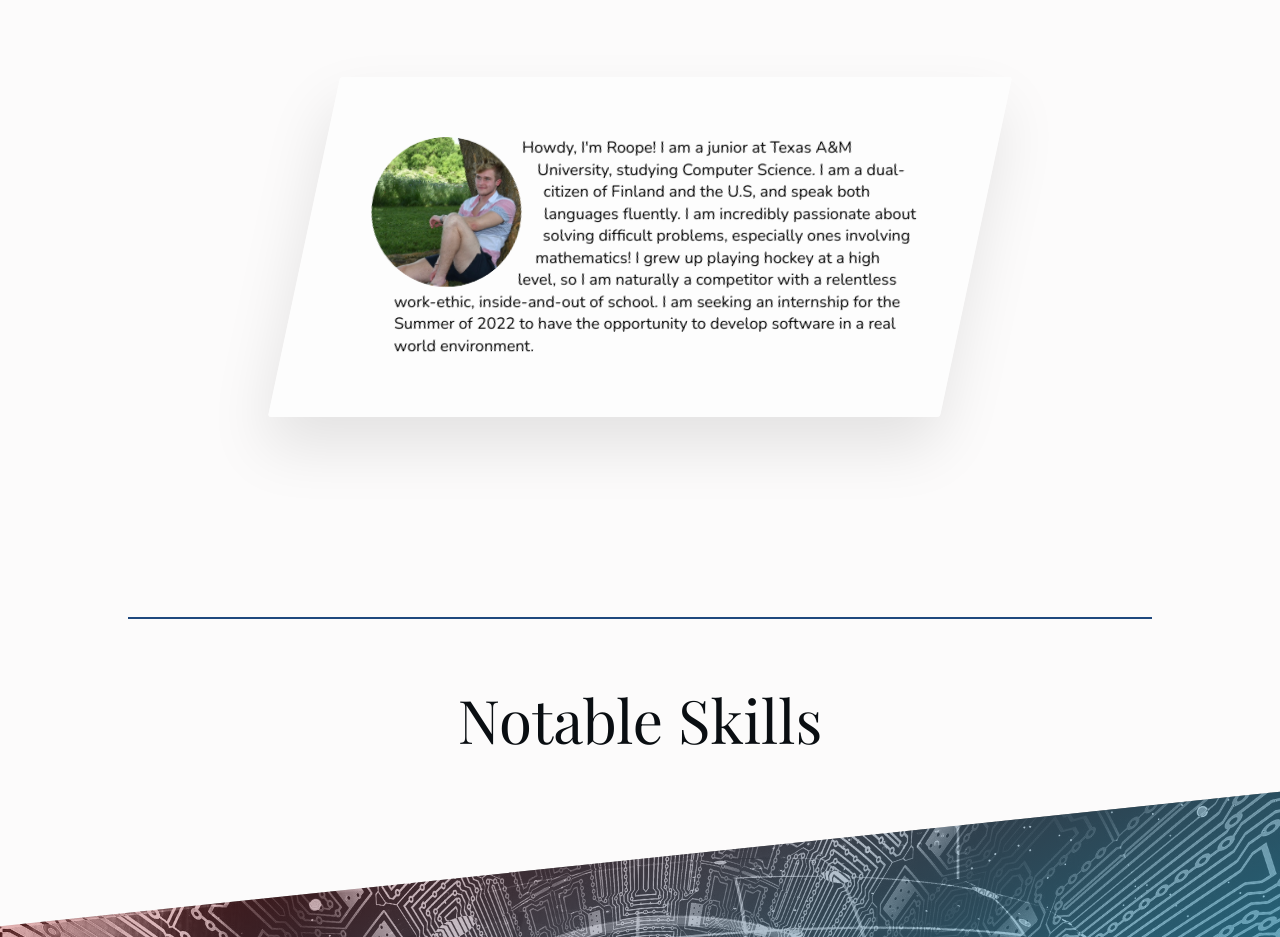
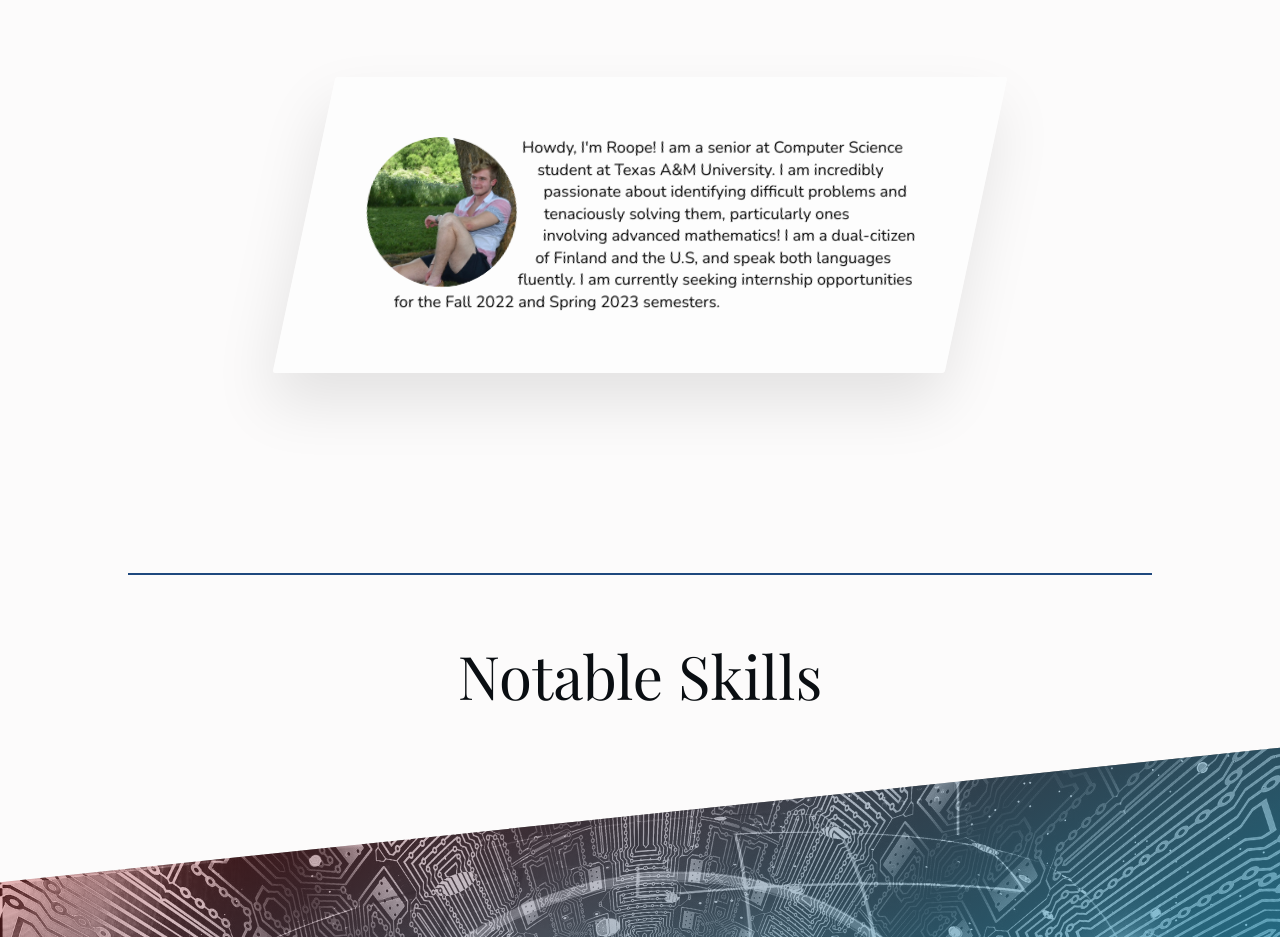
Before and after one commit to rooperaikaa74/rooperaikaa74.github.io, a website: page index.html in a window 1280 px wide. Shown: the part 1000-1937 px from the top of the page. Drawn offline with nearby package versions, Linux system fonts and the light colour scheme; a web font is replaced by a local one.

Commit message:
update resume and personal information

```diff
--- a/index.html
+++ b/index.html
@@ -137,12 +137,8 @@
                     <div class="story__text">
                         <!-- <h3 class="heading-tertiary u-margin-bottom-small">Seeking Summer 2022 Internship</h3> -->
                         <p>
-                            Howdy, I'm Roope! I am a junior at Texas A&M University, studying Computer Science.
-                            I am a dual-citizen of Finland and the U.S, and speak both
-                            languages fluently. I am incredibly passionate about solving difficult problems, especially ones
-                            involving mathematics! I grew up playing hockey at a high level, so I am naturally a competitor
-                            with a relentless work-ethic, inside-and-out of school. I am seeking an internship for the Summer
-                            of 2022 to have the opportunity to develop software in a real world environment.
+                            Howdy, I'm Roope! I am a senior at Computer Science student at Texas A&M University.
+                            I am incredibly passionate about identifying difficult problems and tenaciously solving them, particularly ones involving advanced mathematics! I am a dual-citizen of Finland and the U.S, and speak both languages fluently. I am currently seeking internship opportunities for the Fall 2022 and Spring 2023 semesters.
                         </p>
                     </div>
                 </div>
@@ -270,7 +266,7 @@
                                 <div class="card__video-video-box">
 
 
-                                        <button class="btn-modern" onclick=" window.open('https://github.com/rraikaa/LinkedInventoryManagement', '_blank')">Github</button>
+                                        <button class="btn-modern" onclick=" window.open('https://github.com/rooperaikaa74/LinkedinventoryMgmt', '_blank')">Github</button>
 
             </body>
 
@@ -326,7 +322,7 @@
                             <div class="card__video-video-box">
 
 
-                                    <button class="btn-modern"  onclick="window.open('http://github.com/rraikaa/Chat-App', '_blank')">Github</button>
+                                    <button class="btn-modern"  onclick="window.open('https://github.com/rooperaikaa74/chatapp', '_blank')">Github</button>
 
 
                             </div>
```
Also changed, not shown: 4 other files.
